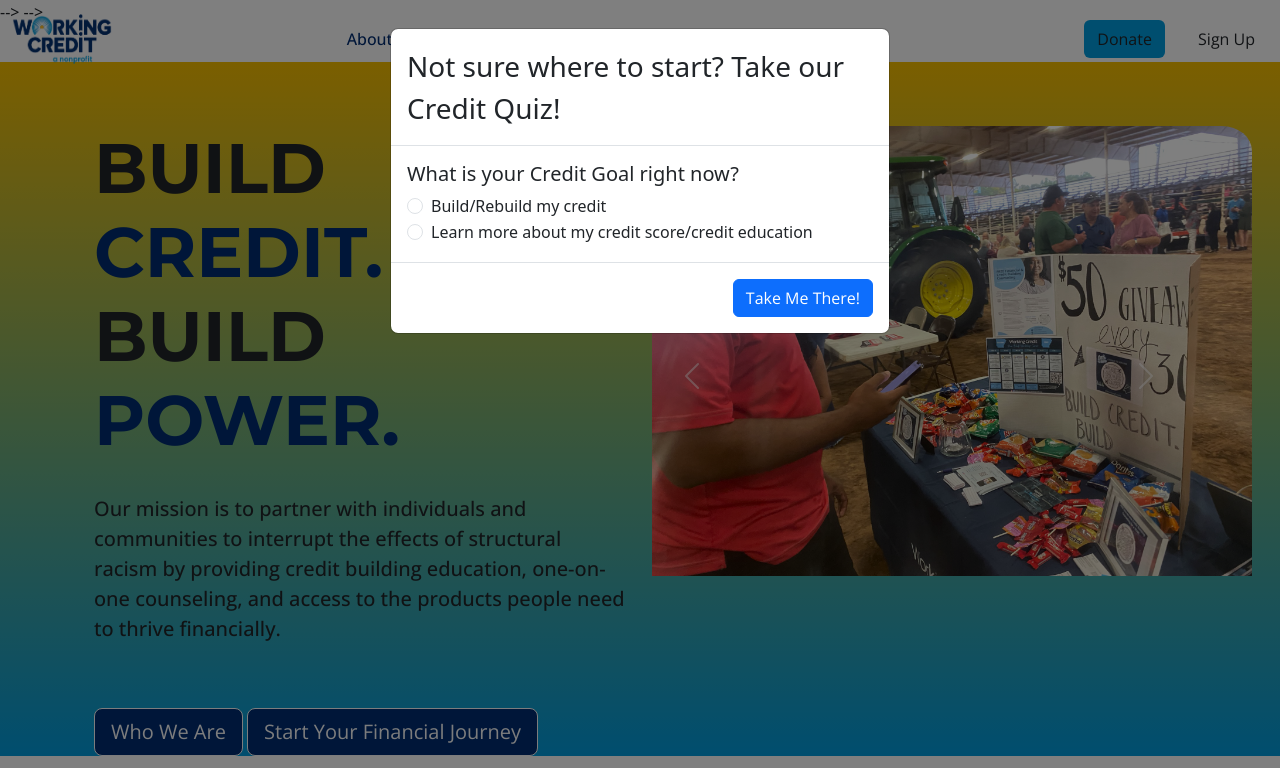
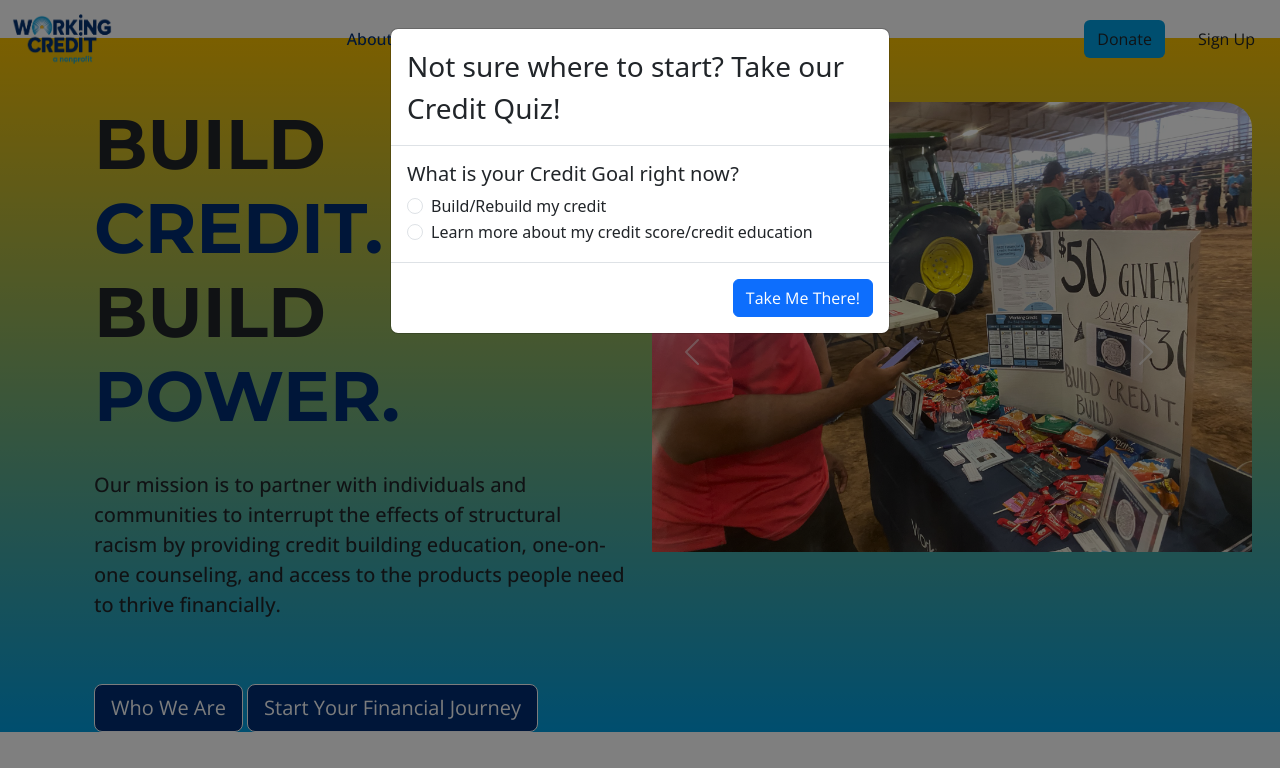
Before and after one commit to jtaylor1204/Working-Credit-Demo.github.io, a plain HTML site: page index.html in a window 1280 px wide. Shown: the top 768 px of the page. Drawn offline with nearby package versions, Linux system fonts and the light colour scheme.

Commit message:
remove arrows

```diff
--- a/index.html
+++ b/index.html
@@ -14,7 +14,7 @@
  <!-- Font Awesome -->
  <script src="https://kit.fontawesome.com/ba09da393d.js" crossorigin="anonymous"></script>
 <!-- JavaScript -->
-<script src="https://cdn.jsdelivr.net/npm/bootstrap@5.1.3/dist/js/bootstrap.bundle.min.js" integrity="sha384-ka7Sk0Gln4gmtz2MlQnikT1wXgYsOg+OMhuP+IlRH9sENBO0LRn5q+8nbTov4+1p" crossorigin="anonymous"></script> --> -->
+<script src="https://cdn.jsdelivr.net/npm/bootstrap@5.1.3/dist/js/bootstrap.bundle.min.js" integrity="sha384-ka7Sk0Gln4gmtz2MlQnikT1wXgYsOg+OMhuP+IlRH9sENBO0LRn5q+8nbTov4+1p" crossorigin="anonymous"></script>
 
 </head>
 <body>
```
